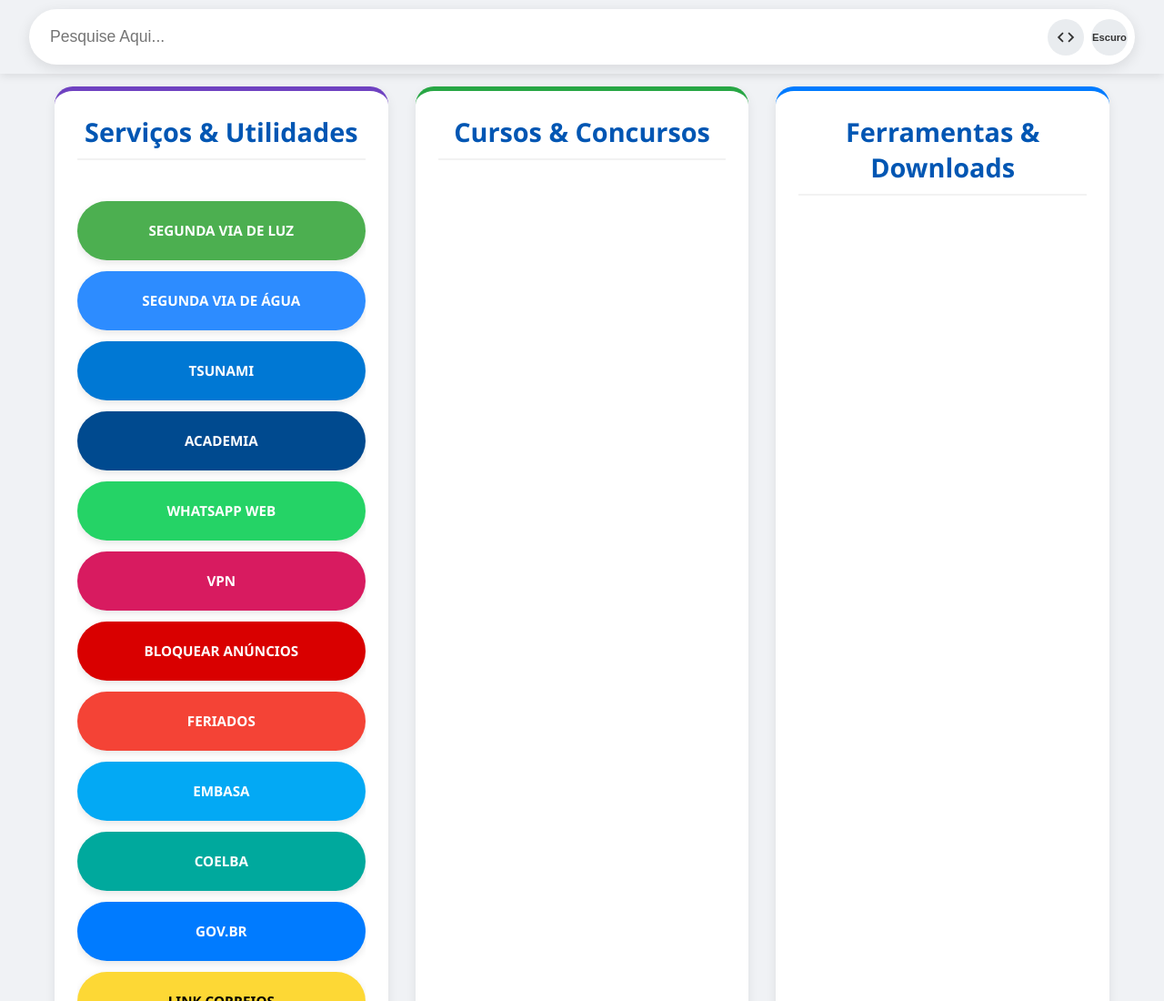
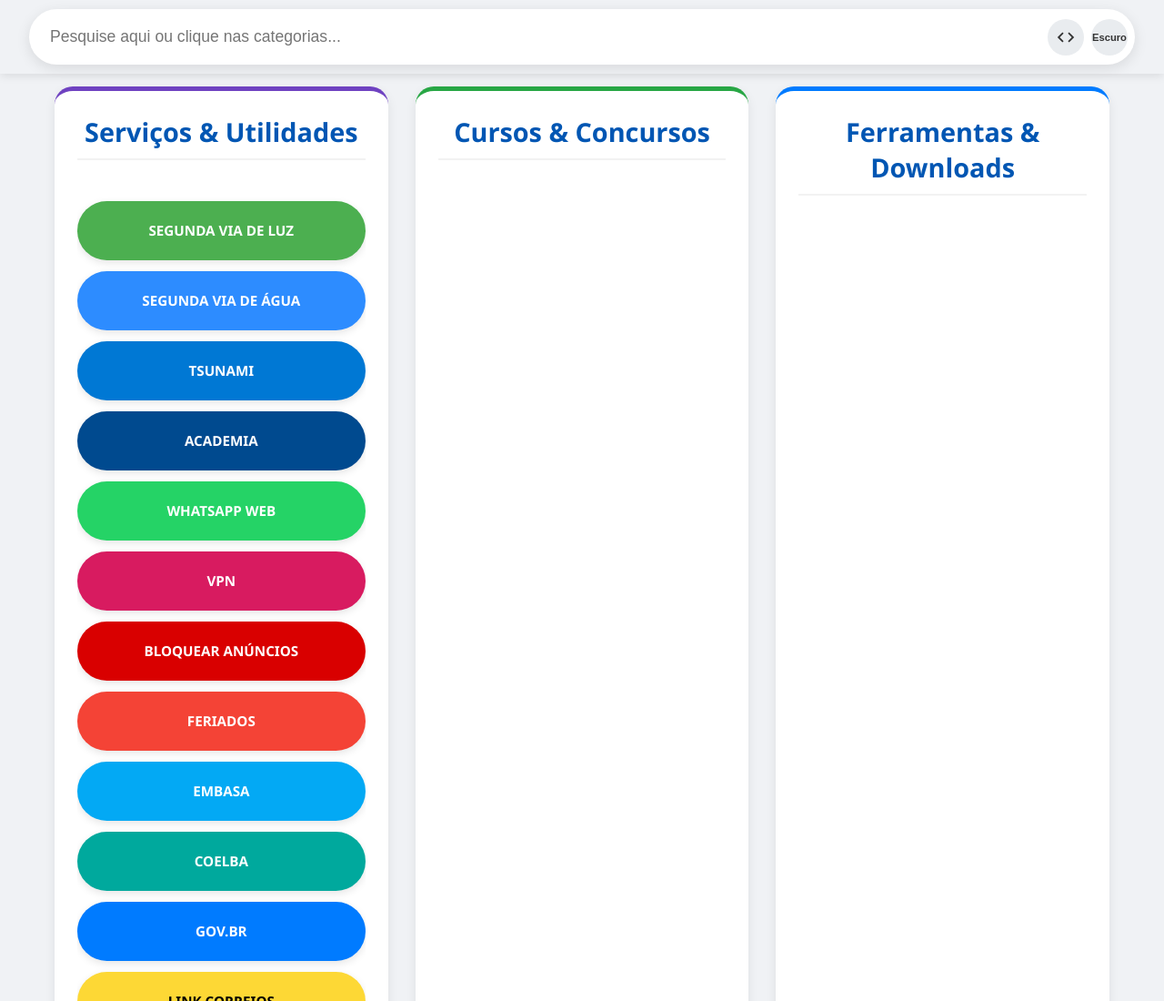
Before and after one commit to r8402/tt, a plain HTML site: page index.html in a window 1280 px wide. Shown: the top 1100 px of the page at 91% size. Drawn offline with Linux system fonts and the light colour scheme.

Commit message:
Update index.html

```diff
--- a/index.html
+++ b/index.html
@@ -609,7 +609,7 @@
 
     <div id="top-search-bar-wrapper">
         <div id="search-container">
-            <input type="text" id="search-input" placeholder="Pesquise Aqui...">
+            <input type="text" id="search-input" placeholder="Pesquise aqui ou clique nas categorias...">
             <button id="open-generator-modal-btn" title="Gerar Código do Ícone">
                  <svg xmlns="http://www.w3.org/2000/svg" viewBox="0 0 24 24" fill="currentColor"><path d="M9.4 16.6L4.8 12l4.6-4.6L8 6l-6 6 6 6 1.4-1.4zm5.2 0l4.6-4.6-4.6-4.6L16 6l6 6-6 6-1.4-1.4z"></path></svg>
             </button>
```
